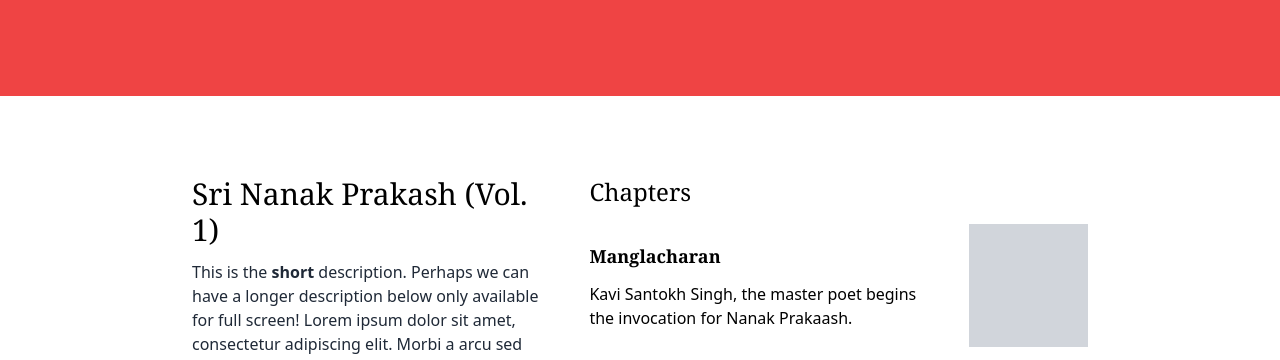
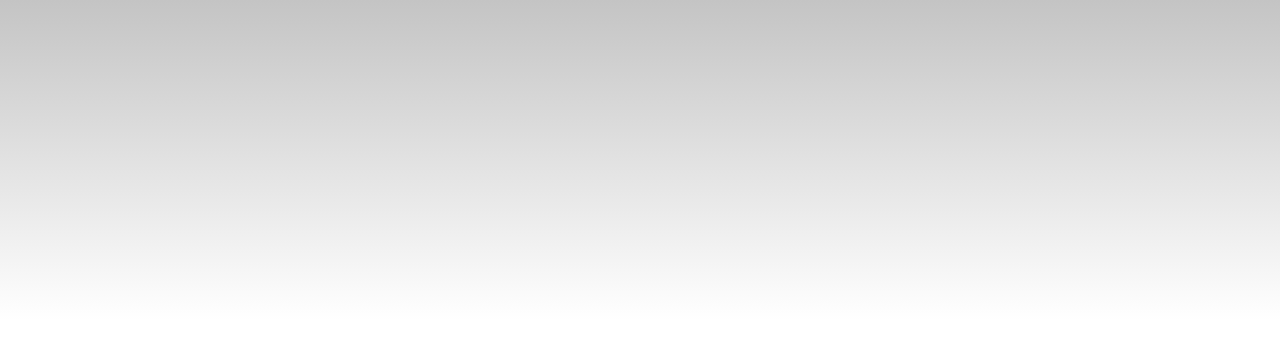
Before and after one commit to dsomel21/wireframe-spg-2.0, a Next.js app: page /book in a window 1280 px wide. Shown: the top 360 px of the page. Built offline with nearby package versions, Linux system fonts and the light colour scheme.

Commit message:
Got the desktop view for the Chapter page

```diff
--- a/pages/book.tsx
+++ b/pages/book.tsx
@@ -28,7 +28,7 @@ function Book() {
         <ChapterPreview shouldOpen={openPreview} chapter={chapterInfo} />
       )}
       {/* Header Picture */}
-      <div className="hidden relative md:flex w-full h-24 bg-red-500"></div>
+      <div className="hidden relative md:flex w-full h-80 bg-gradient-to-b from-[#C4C4C4] to-transparent"></div>
       {/* Page */}
       <div className="max-w-7xl mx-auto px-4 py-8 sm:px-6 lg:px-8 lg:my-12">
         <div className="max-w-3xl mx-auto flex flex-col md:max-w-4xl lg:flex-row lg:justify-between lg:space-x-3">
```
